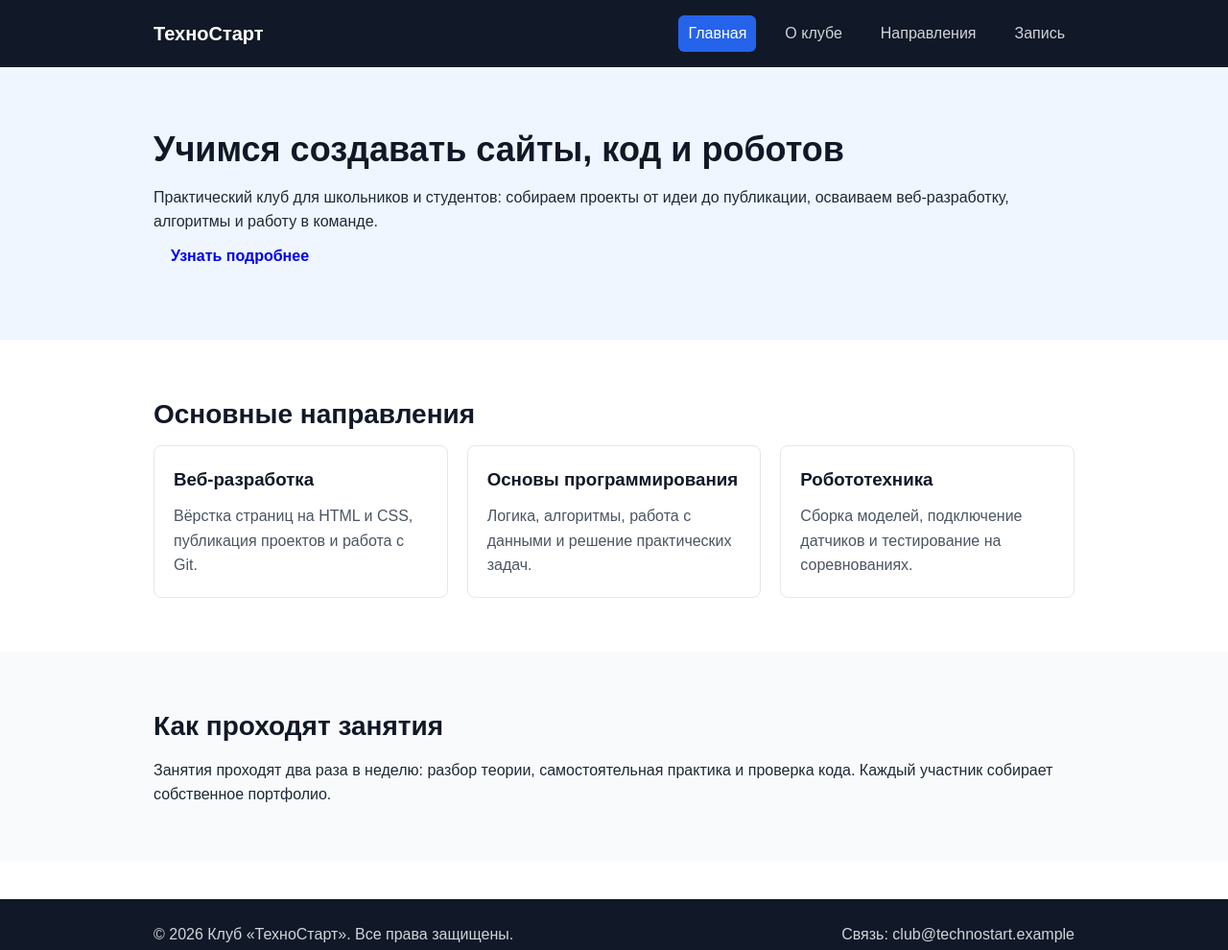
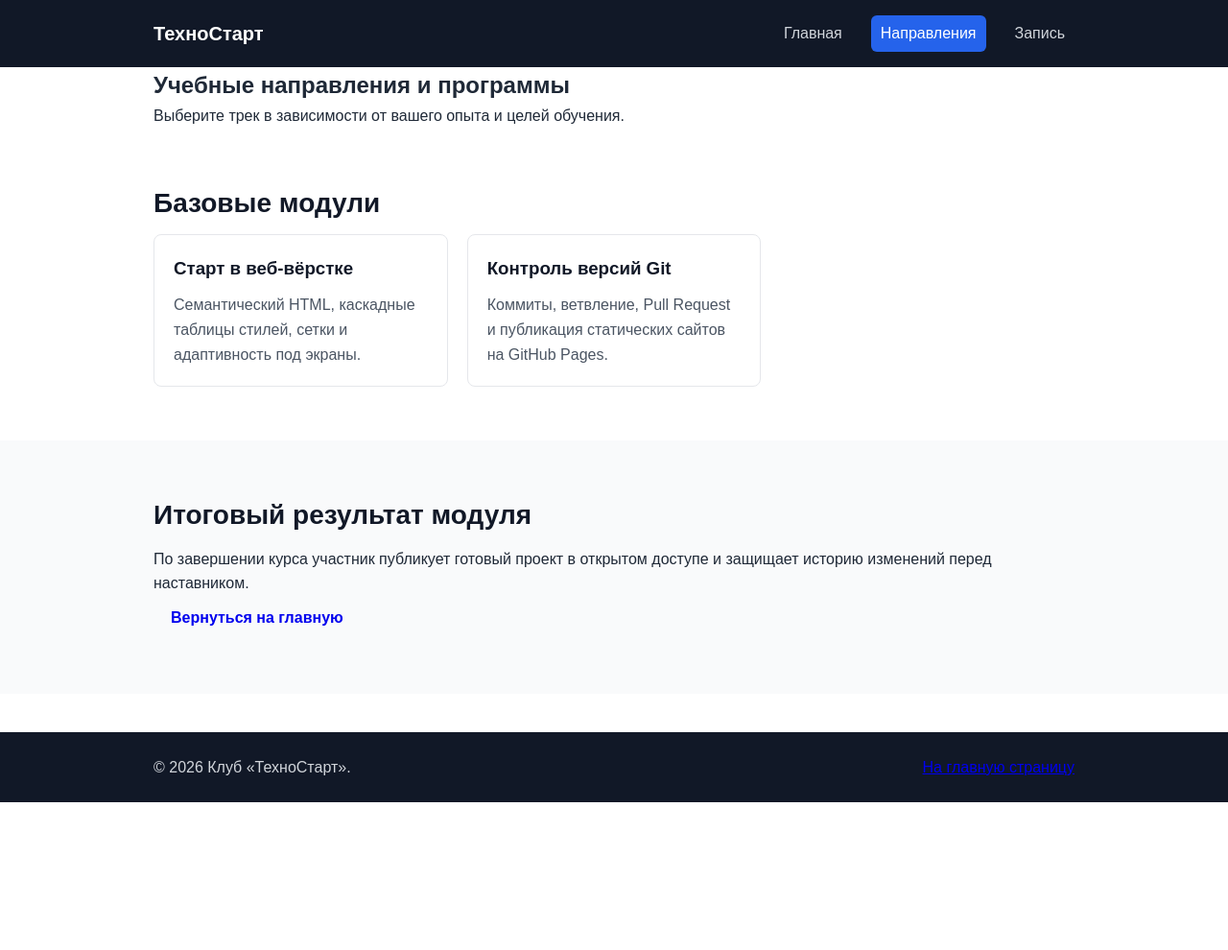
Before and after one commit to rfyfyijjhhh-crypto/web-project, a plain HTML site: page courses.html in a window 1280 px wide. Shown: the whole page at 96% size. After the commit the page ends 836 px from the top, so only its background shows below. Drawn offline with Linux system fonts and the light colour scheme.

Commit message:
Добавлена вторая страница

```diff
--- a/courses.html
+++ b/courses.html
@@ -3,7 +3,7 @@
 <head>
   <meta charset="UTF-8" />
   <meta name="viewport" content="width=device-width, initial-scale=1.0" />
-  <title>ТехноСтарт — Клуб программирования и робототехники</title>
+  <title>Направления занятий — ТехноСтарт</title>
   <link rel="stylesheet" href="style.css" />
 </head>
 <body>
@@ -11,61 +11,53 @@
     <div class="container header-inner">
       <a href="index.html" class="logo">ТехноСтарт</a>
       <nav class="nav" aria-label="Основная навигация">
-        <a href="index.html" class="nav-link active">Главная</a>
-        <a href="#about" class="nav-link">О клубе</a>
-        <a href="#directions" class="nav-link">Направления</a>
-        <a href="#contacts" class="nav-link">Запись</a>
+        <a href="index.html" class="nav-link">Главная</a>
+        <a href="courses.html" class="nav-link active">Направления</a>
+        <a href="index.html#contacts" class="nav-link">Запись</a>
       </nav>
     </div>
   </header>
 
   <main>
-    <section class="hero" id="about">
+    <section class="page-head">
       <div class="container">
-        <h1>Учимся создавать сайты, код и роботов</h1>
-        <p>
-          Практический клуб для школьников и студентов: собираем проекты от идеи до публикации,
-          осваиваем веб-разработку, алгоритмы и работу в команде.
-        </p>
-        <a href="#directions" class="btn">Узнать подробнее</a>
+        <h1>Учебные направления и программы</h1>
+        <p>Выберите трек в зависимости от вашего опыта и целей обучения.</p>
       </div>
     </section>
 
-    <section class="section" id="directions">
+    <section class="section">
       <div class="container">
-        <h2>Основные направления</h2>
+        <h2>Базовые модули</h2>
         <div class="cards">
           <article class="card">
-            <h3>Веб-разработка</h3>
-            <p>Вёрстка страниц на HTML и CSS, публикация проектов и работа с Git.</p>
+            <h3>Старт в веб-вёрстке</h3>
+            <p>Семантический HTML, каскадные таблицы стилей, сетки и адаптивность под экраны.</p>
           </article>
           <article class="card">
-            <h3>Основы программирования</h3>
-            <p>Логика, алгоритмы, работа с данными и решение практических задач.</p>
-          </article>
-          <article class="card">
-            <h3>Робототехника</h3>
-            <p>Сборка моделей, подключение датчиков и тестирование на соревнованиях.</p>
+            <h3>Контроль версий Git</h3>
+            <p>Коммиты, ветвление, Pull Request и публикация статических сайтов на GitHub Pages.</p>
           </article>
         </div>
       </div>
     </section>
 
-    <section class="section section-alt" id="contacts">
+    <section class="section section-alt">
       <div class="container">
-        <h2>Как проходят занятия</h2>
+        <h2>Итоговый результат модуля</h2>
         <p>
-          Занятия проходят два раза в неделю: разбор теории, самостоятельная практика
-          и проверка кода. Каждый участник собирает собственное портфолио.
+          По завершении курса участник публикует готовый проект в открытом доступе и защищает
+          историю изменений перед наставником.
         </p>
+        <a href="index.html" class="btn">Вернуться на главную</a>
       </div>
     </section>
   </main>
 
   <footer class="site-footer">
     <div class="container footer-inner">
-      <p>© 2026 Клуб «ТехноСтарт». Все права защищены.</p>
-      <p>Связь: club@technostart.example</p>
+      <p>© 2026 Клуб «ТехноСтарт».</p>
+      <a href="index.html" class="footer-link">На главную страницу</a>
     </div>
   </footer>
 </body>
```
